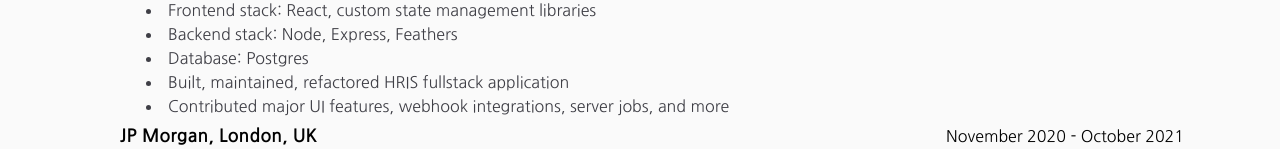
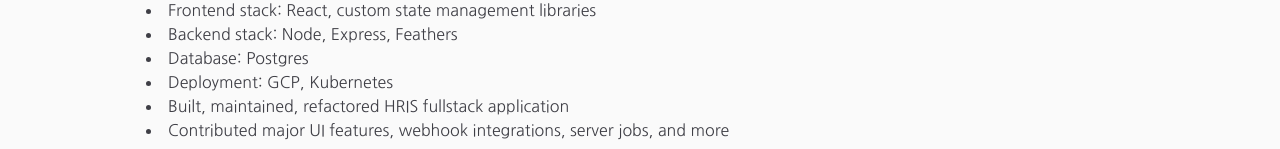
Before and after one commit to ahuounan/static-blog, a Next.js app: page /resume in a window 1280 px wide. Shown: the part 288-437 px from the top of the page. Built offline with nearby package versions, Linux system fonts and the light colour scheme.

Commit message:
Add deployment bullet

```diff
--- a/components/contents/ResumeContent.tsx
+++ b/components/contents/ResumeContent.tsx
@@ -47,6 +47,7 @@
       'Frontend stack: React, custom state management libraries',
       'Backend stack: Node, Express, Feathers',
       'Database: Postgres',
+      'Deployment: GCP, Kubernetes',
       'Built, maintained, refactored HRIS fullstack application',
       'Contributed major UI features, webhook integrations, server jobs, and more'
     ]
```
